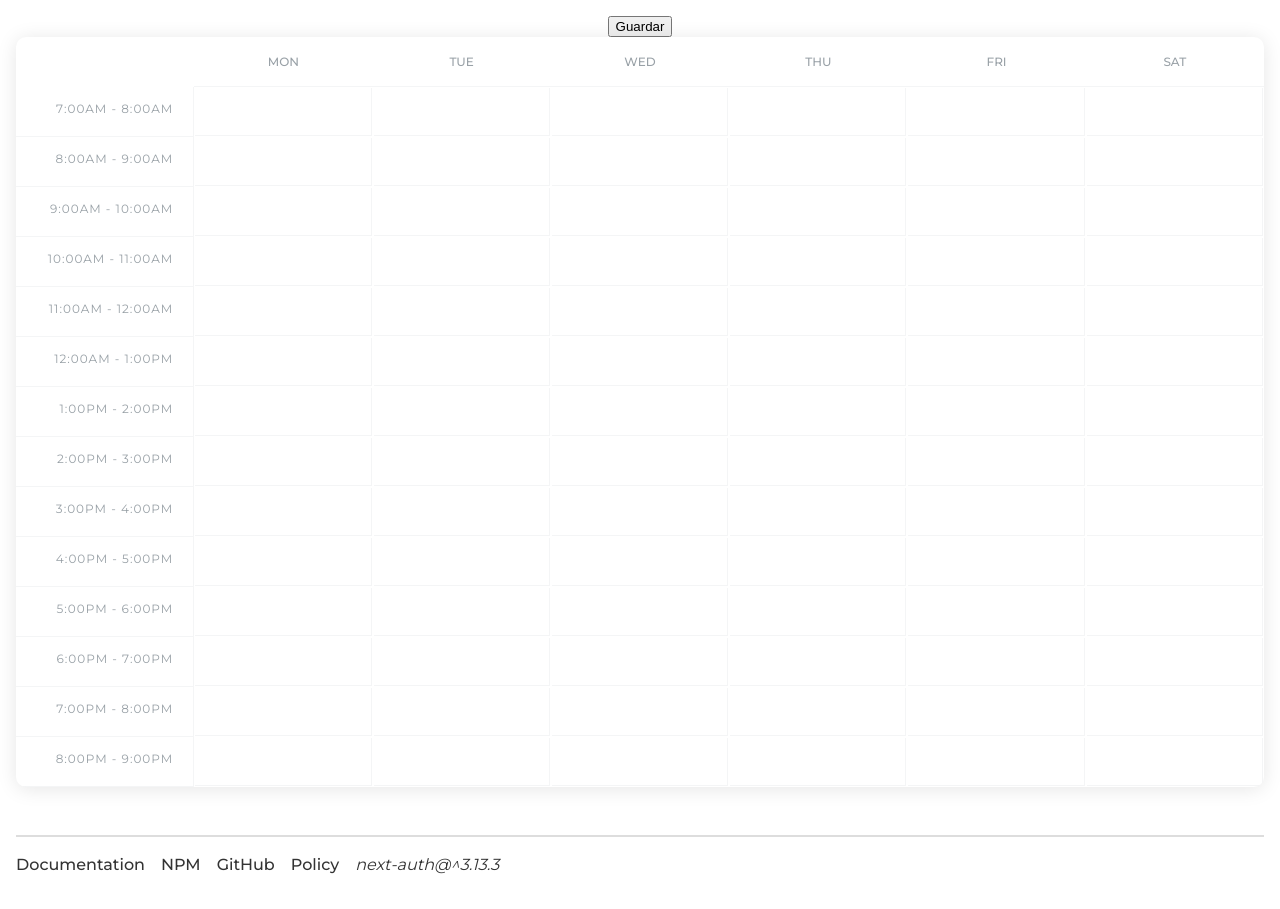
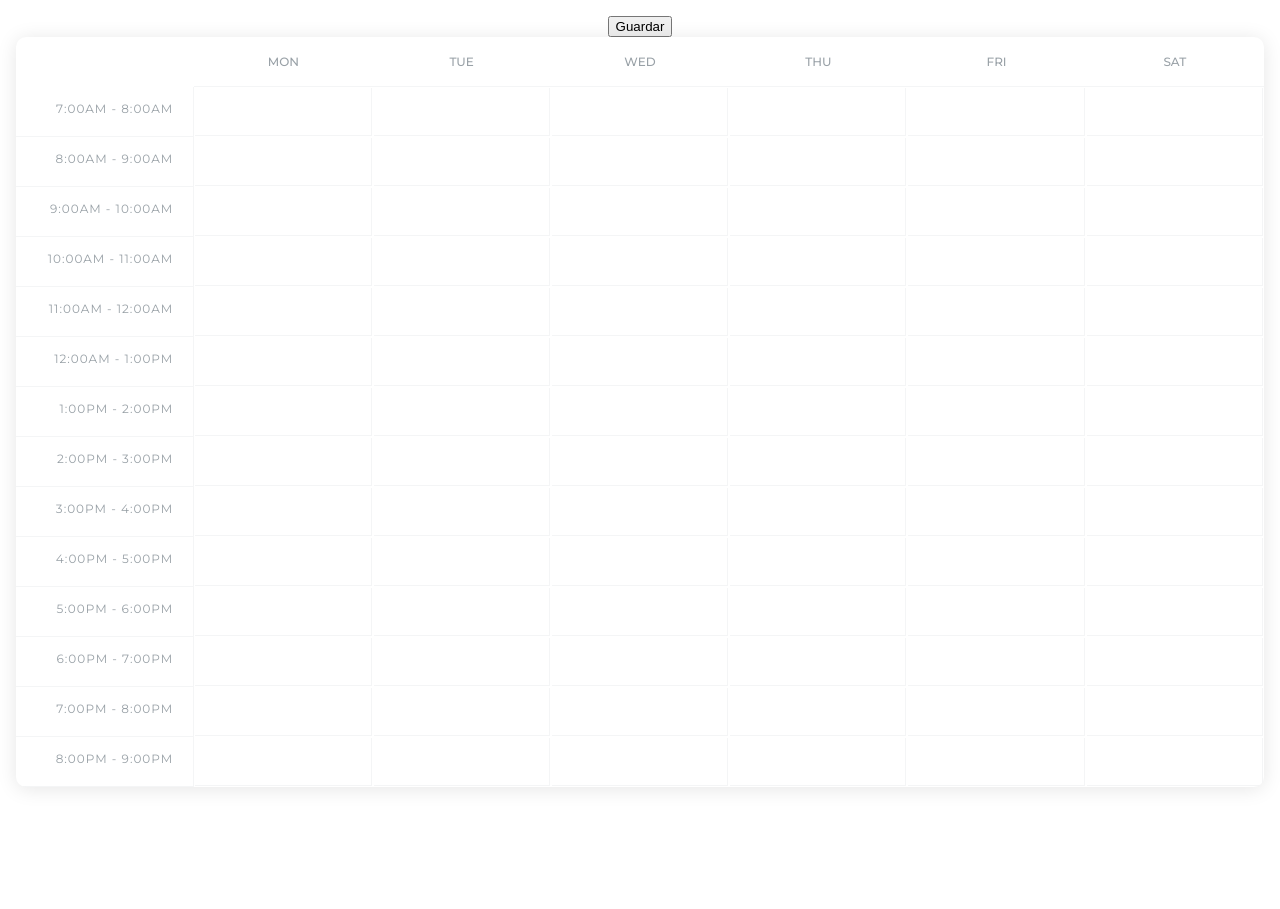
Before and after one commit to kuronosu/class-schedule, a Next.js app: page / in a window 1280 px wide. After the commit the page ends 819 px from the top, so only its background shows below. Built offline with nearby package versions, Linux system fonts and the light colour scheme.

Commit message:
authentication temporarily disabled

```diff
--- a/components/layout.tsx
+++ b/components/layout.tsx
@@ -1,5 +1,5 @@
-import Header from "../components/header";
-import Footer from "../components/footer";
+// import Header from "../components/header";
+// import Footer from "../components/footer";
 import { FC } from "react";
 
 import styles from "./layout.module.css";
@@ -9,7 +9,7 @@ const Layout: FC = function ({ children }) {
     <>
       {/* <Header /> */}
       <main className={styles.main}>{children}</main>
-      <Footer />
+      {/* <Footer /> */}
     </>
   );
 };
--- a/pages/_app.tsx
+++ b/pages/_app.tsx
@@ -1,5 +1,5 @@
 import type { AppProps /*, AppContext */ } from "next/app";
-import { Provider } from "next-auth/client";
+// import { Provider } from "next-auth/client";
 
 import "../styles/globals.css";
 import Head from "next/head";
@@ -13,9 +13,9 @@ function MyApp({ Component, pageProps }: AppProps) {
           rel="stylesheet"
         />
       </Head>
-      <Provider session={pageProps.session}>
+      {/* <Provider session={pageProps.session}> */}
         <Component {...pageProps} />
-      </Provider>
+      {/* </Provider> */}
     </>
   );
 }
```
Also changed, not shown: [...nextauth].ts (renamed from pages/api/auth/[...nextauth].ts).
